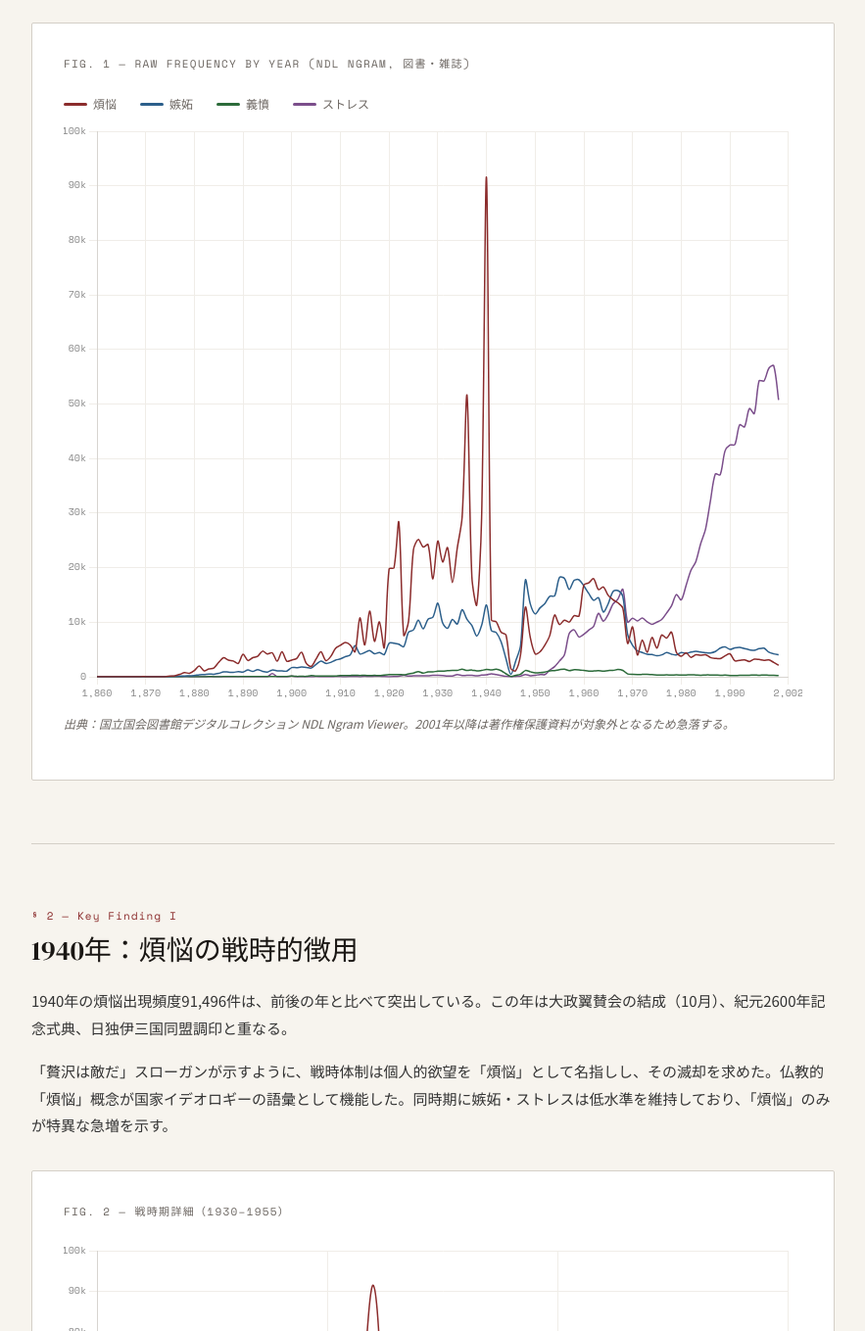
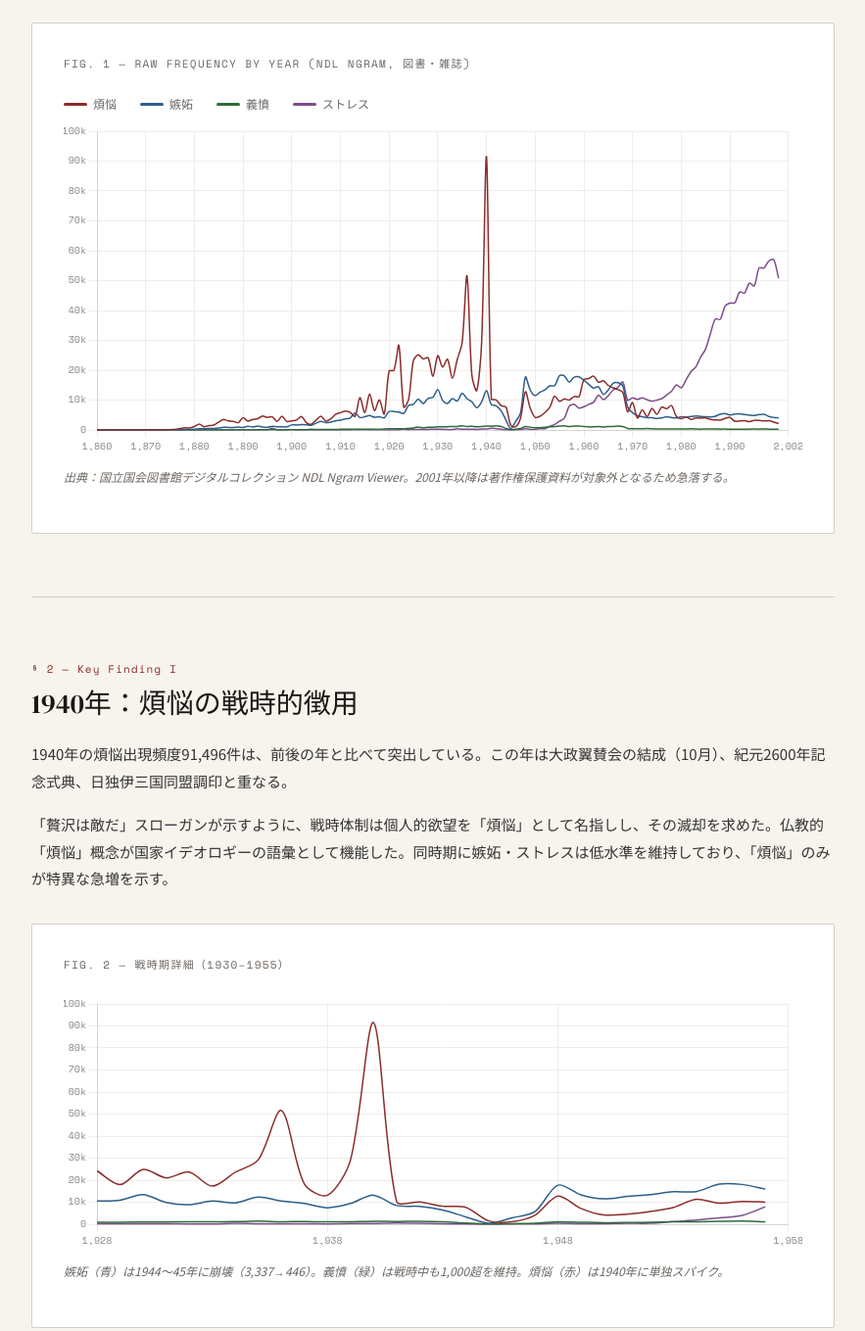
Before and after one commit to Ryujiyasu/klesa, a plain HTML site: page index.html in a window 1280 px wide. Shown: the part 1060-2419 px from the top of the page at 98% size, without its empty margins (198-1081 px from the left). Drawn offline with nearby package versions, Linux system fonts and the light colour scheme; animation ran at ten frames a second.

Commit message:
Add files via upload

```diff
--- a/index.html
+++ b/index.html
@@ -157,7 +157,7 @@ p { margin-bottom: 16px; color: #333; font-size: 15px; line-height: 1.85; }
   line-height: 1.6;
   font-style: italic;
 }
-canvas { width: 100% !important; }
+
 
 /* FINDINGS */
 .finding-grid {
@@ -286,7 +286,7 @@ footer a { color: #aaa; }
         <div class="legend-item"><div class="legend-color" style="background:#2c6b3a"></div>義憤</div>
         <div class="legend-item"><div class="legend-color" style="background:#7b4e8b"></div>ストレス</div>
       </div>
-      <canvas id="mainChart" height="360"></canvas>
+      <div style="position:relative;height:340px"><canvas id="mainChart"></canvas></div>
       <p class="chart-caption">出典：国立国会図書館デジタルコレクション NDL Ngram Viewer。2001年以降は著作権保護資料が対象外となるため急落する。</p>
     </div>
   </div>
@@ -302,7 +302,7 @@ footer a { color: #aaa; }
 
     <div class="chart-wrap">
       <div class="chart-title">Fig. 2 — 戦時期詳細（1930–1955）</div>
-      <canvas id="warChart" height="280"></canvas>
+      <div style="position:relative;height:260px"><canvas id="warChart"></canvas></div>
       <p class="chart-caption">嫉妬（青）は1944〜45年に崩壊（3,337→446）。義憤（緑）は戦時中も1,000超を維持。煩悩（赤）は1940年に単独スパイク。</p>
     </div>
 
@@ -344,7 +344,7 @@ footer a { color: #aaa; }
 
     <div class="chart-wrap">
       <div class="chart-title">Fig. 3 — 煩悩 vs ストレス クロスオーバー（1945–2000）</div>
-      <canvas id="crossChart" height="280"></canvas>
+      <div style="position:relative;height:260px"><canvas id="crossChart"></canvas></div>
       <p class="chart-caption">クロスオーバーポイント：1967年。ストレスは1999年に57,017件のピークを記録する一方、煩悩は1980年代以降3,000〜4,000件で安定。</p>
     </div>
 
```
